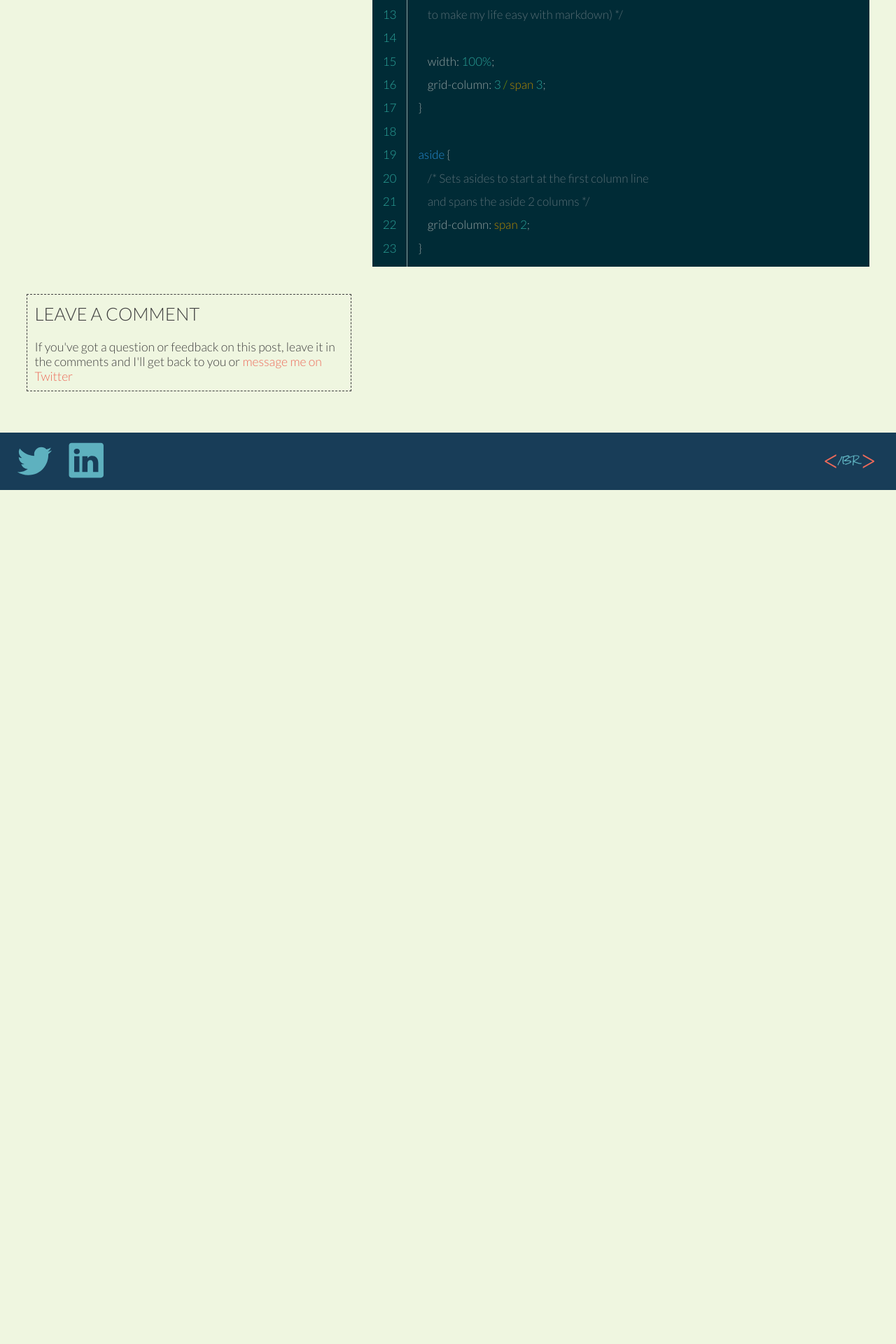
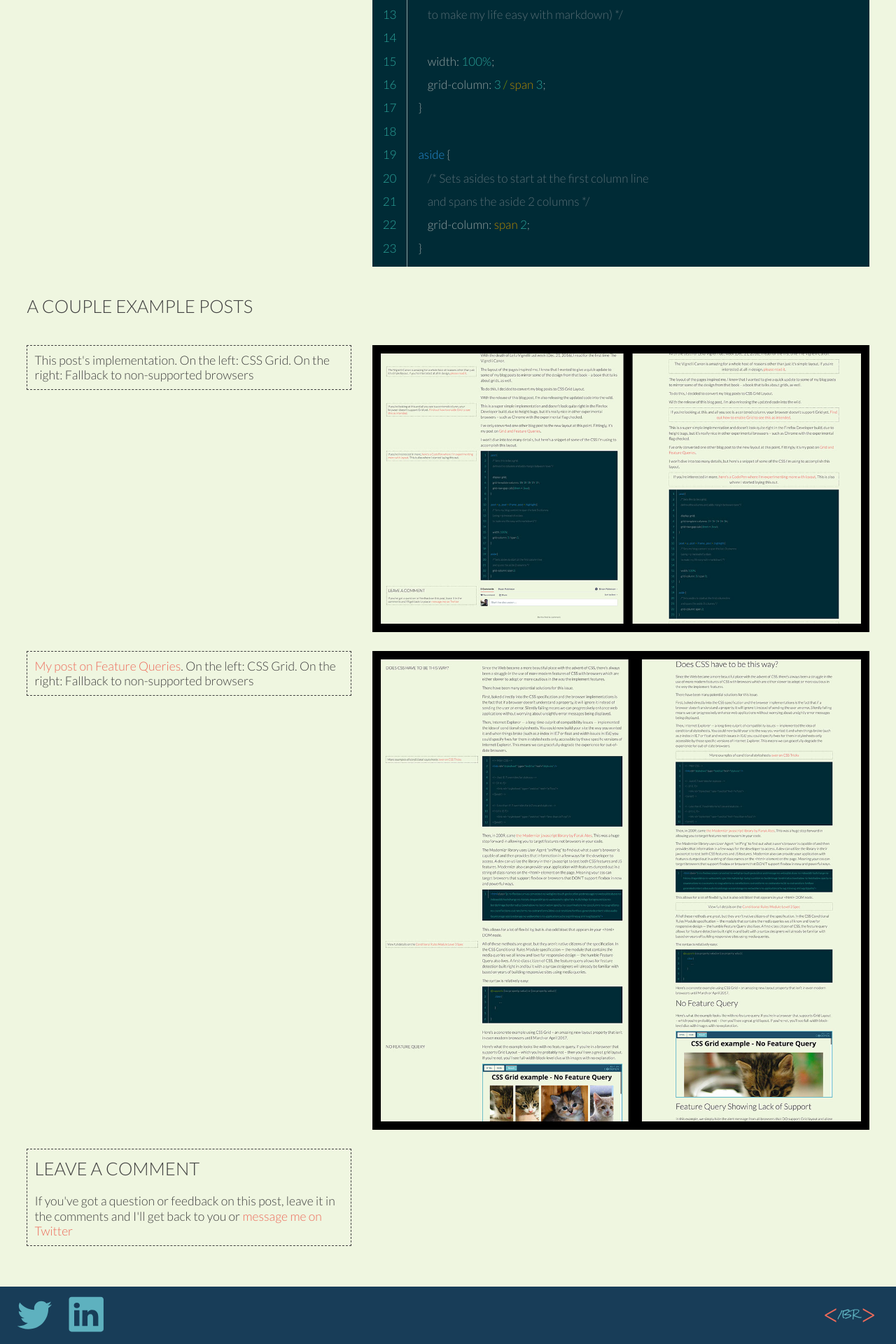
Before and after one commit to erquhart/jekyll-portfolio, a Jekyll site: the page built from _posts/2016-12-27-blog-converted-to-css-grid-layout.markdown, in a window 1280 px wide. Shown: the part 1478-3398 px from the top of the page at 70% size. Built offline with Jekyll 4.4.1, drawn with Linux system fonts in a browser that asks for light colours; comment, search, counter and statistics services are not loaded; before the commit the page ends 2178 px from its top, so only the background shows below that.

Commit message:
Adds images to the bottom to showcase the difference

```diff
--- a/_posts/2016-12-27-blog-converted-to-css-grid-layout.markdown
+++ b/_posts/2016-12-27-blog-converted-to-css-grid-layout.markdown
@@ -63,3 +63,18 @@ aside {
 }
 
 {% endhighlight %}
+
+<aside class="subhead">
+    <h2>A couple example posts</h2>
+</aside>
+
+<aside class="reference">
+    <p>This post's implementation. On the left: CSS Grid. On the right: Fallback to non-supported browsers</p>
+</aside>
+![Example Grid Layout Number 1](/images/blog/grid/side-by-side2.jpg)
+
+<aside class="reference">
+    <p><a href="/blog/2016/12/17/feature-queries-on-the-rise/">My post on Feature Queries</a>. On the left: CSS Grid. On the right: Fallback to non-supported browsers</p>
+</aside>
+
+![Example Grid Layout Number 1](/images/blog/grid/side-by-side.jpg)
--- a/scss/components/_blog.scss
+++ b/scss/components/_blog.scss
@@ -80,7 +80,7 @@ $column-paddings: ($column-padding * $column-number);
                 margin: 0;
                 text-align: center;
             }
-            grid-column: span 2;
+            grid-column: 1 / span 2;
             text-align: left;
             align-self: start;
 
--- a/style.css
+++ b/style.css
@@ -741,8 +741,9 @@ img {
         -ms-grid-column: 3;
             grid-column: 3 / span 3; }
       .post aside {
-        -ms-grid-column: span 2;
-            grid-column: span 2;
+        -ms-grid-column-span: 2;
+        -ms-grid-column: 1;
+            grid-column: 1 / span 2;
         text-align: left;
         -ms-flex-item-align: start;
             -ms-grid-row-align: start;
```
Also changed, not shown: images/blog/grid/side-by-side.jpg (added), images/blog/grid/side-by-side2.jpg (added).
